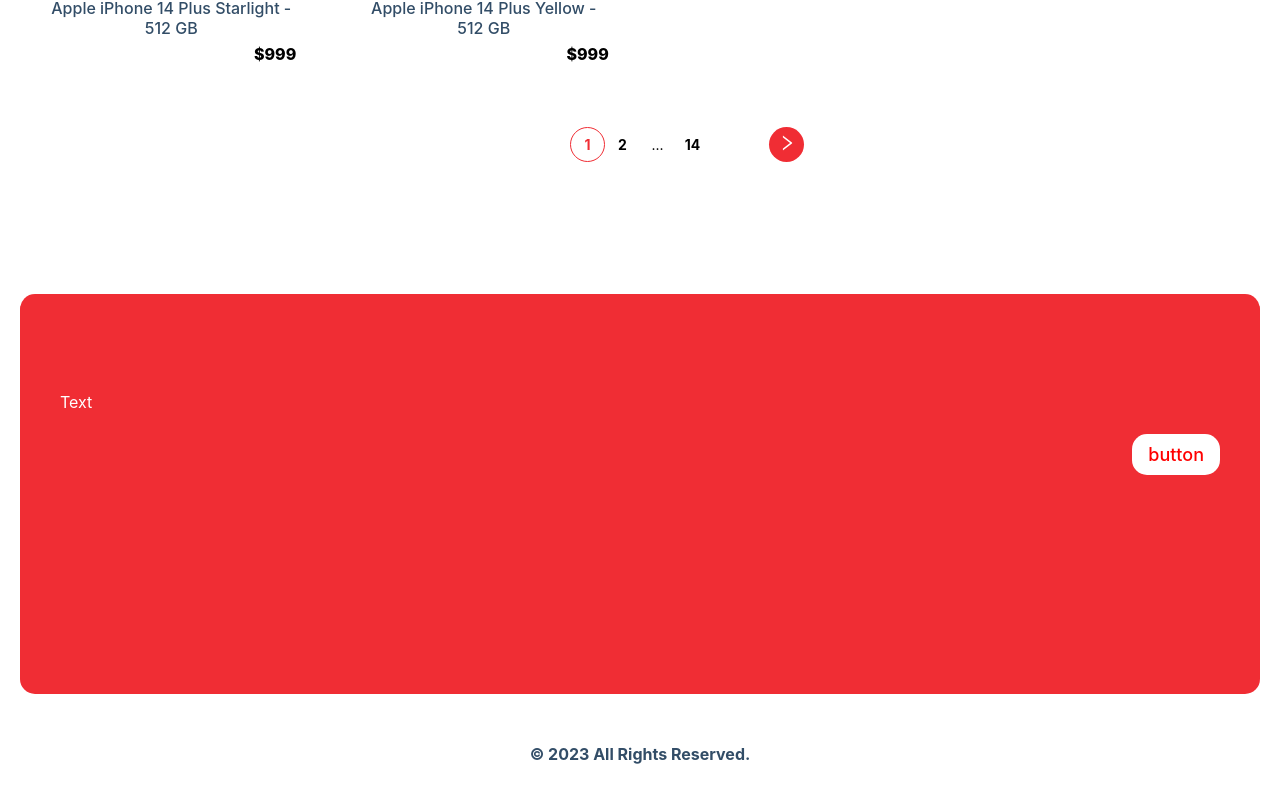
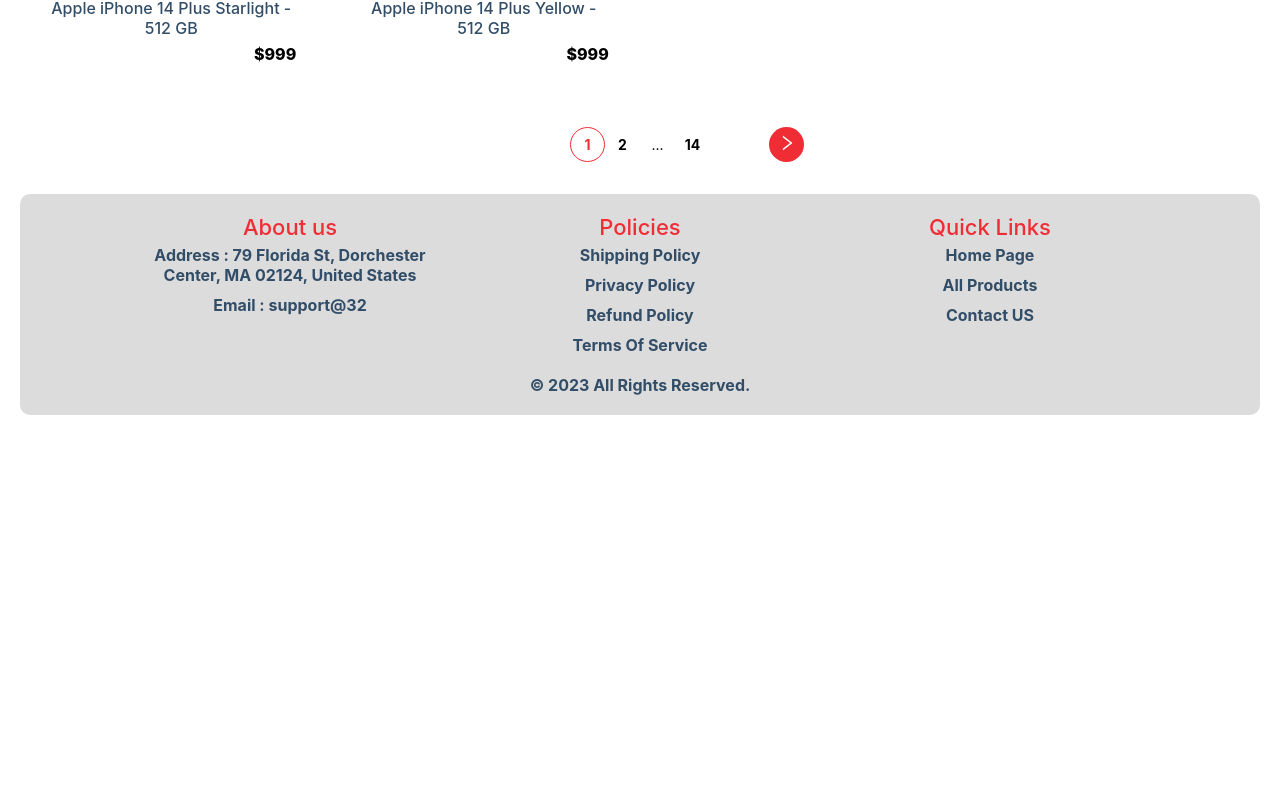
Before and after one commit to Reqvite/test2, a Next.js app: page / in a window 1280 px wide. Shown: the part 2489-3291 px from the top of the page. After the commit the page ends 2924 px from the top, so only its background shows below. Built offline with nearby package versions, Linux system fonts and the light colour scheme.

Commit message:
footer upd

```diff
--- /dev/null
+++ b/src/app/styles/footer.css
@@ -0,0 +1,52 @@
+.footer-container {
+  padding: 20px;
+  background-color: #dcdcdc;
+
+  border-radius: 10px;
+  position: relative;
+  color: #324d67;
+  text-align: center;
+  margin-top: 20px;
+  font-weight: 700;
+}
+
+.footer-links {
+  display: flex;
+  justify-content: center;
+}
+
+.footer-links {
+  display: flex;
+}
+
+.footer-links__box {
+  width: 300px;
+  text-align: center;
+  display: flex;
+  flex-direction: column;
+}
+
+.footer-links__box:not(:first-of-type) {
+  margin-left: 50px;
+}
+
+.footer-links__box h3 {
+  color: #f02d34;
+  font-size: 22px;
+  font-weight: 500;
+  margin-bottom: 5px;
+}
+
+.footer-container .icons {
+  font-size: 30px;
+  display: flex;
+  gap: 10px;
+}
+
+.footer-box__link:not(:first-of-type) {
+  margin-top: 10px;
+}
+
+.footer-bottom {
+  margin-top: 20px;
+}
--- a/src/app/styles/globals.css
+++ b/src/app/styles/globals.css
@@ -325,23 +325,6 @@
   transform: translateX(100%);
 }
 
-.footer-container {
-  color: #324d67;
-  text-align: center;
-  margin-top: 20px;
-  padding: 30px 10px;
-  font-weight: 700;
-  display: flex;
-  flex-direction: column;
-  align-items: center;
-  gap: 10px;
-  justify-content: center;
-}
-.footer-container .icons {
-  font-size: 30px;
-  display: flex;
-  gap: 10px;
-}
 .cart-heading {
   display: flex;
   align-items: center;
--- a/src/components/Footer.tsx
+++ b/src/components/Footer.tsx
@@ -1,10 +1,53 @@
+import Link from "next/link";
 import { FC } from "react";
+import "../app/styles/footer.css";
 
 const Footer: FC = () => {
   return (
-    <div className="footer-container">
-      <p>&copy; {new Date().getFullYear()} All Rights Reserved.</p>{" "}
-    </div>
+    <footer className="footer-container">
+      <div className="footer-links">
+        <div className="footer-links__box">
+          <h3>About us</h3>
+          <p className="footer-box__link">
+            <strong>Address</strong> : 79 Florida St, Dorchester Center, MA
+            02124, United States
+          </p>
+          <p className="footer-box__link">
+            <strong>Email </strong>: support@32
+          </p>
+        </div>
+        <div className="footer-links__box">
+          <h3>Policies</h3>
+          <Link href="" className="footer-box__link">
+            Shipping Policy
+          </Link>
+          <Link href="" className="footer-box__link">
+            Privacy Policy
+          </Link>
+          <Link href="" className="footer-box__link">
+            Refund Policy
+          </Link>
+          <Link href="" className="footer-box__link">
+            Terms Of Service
+          </Link>
+        </div>
+        <div className="footer-links__box">
+          <h3>Quick Links​</h3>
+          <Link href="" className="footer-box__link">
+            Home Page
+          </Link>
+          <Link href="" className="footer-box__link">
+            All Products
+          </Link>
+          <Link href="" className="footer-box__link">
+            Contact US
+          </Link>
+        </div>
+      </div>
+      <div className="footer-bottom ">
+        <p>&copy; {new Date().getFullYear()} All Rights Reserved.</p>
+      </div>
+    </footer>
   );
 };
 
--- a/src/pages/index.tsx
+++ b/src/pages/index.tsx
@@ -31,7 +31,7 @@
         <p>Speakers of many variations</p>
       </div>
       <PaginatedItems items={handleFilter(filterOptions)} itemsPerPage={18} />
-      <FooterBanner footerBanner={banners && banners[0]} />
+      {/* <FooterBanner footerBanner={banners && banners[0]} /> */}
     </>
   );
 };
--- a/src/pages/product/[slug].tsx
+++ b/src/pages/product/[slug].tsx
@@ -29,8 +29,6 @@
       name: product.name.slice(0, 27) + "...",
     };
   });
-
-  console.log(cutProducts);
 
   return (
     <div>
```
